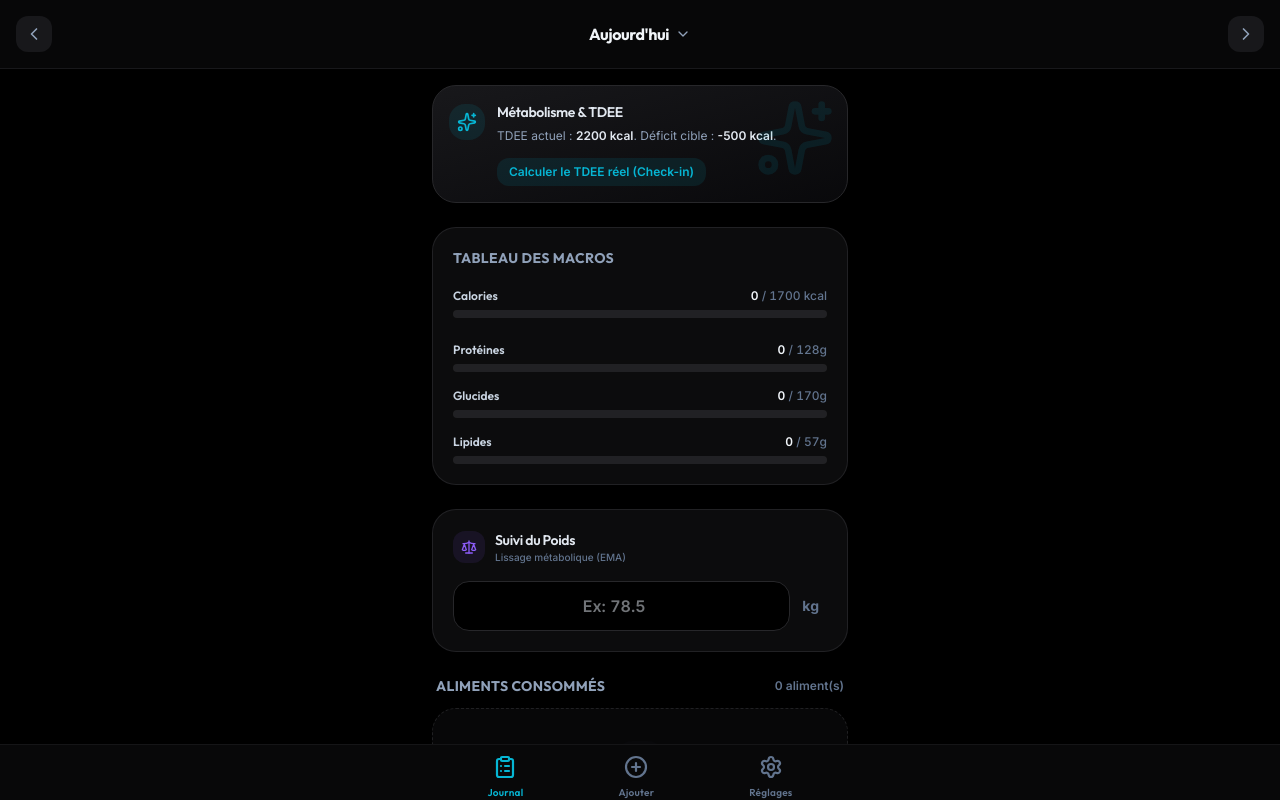
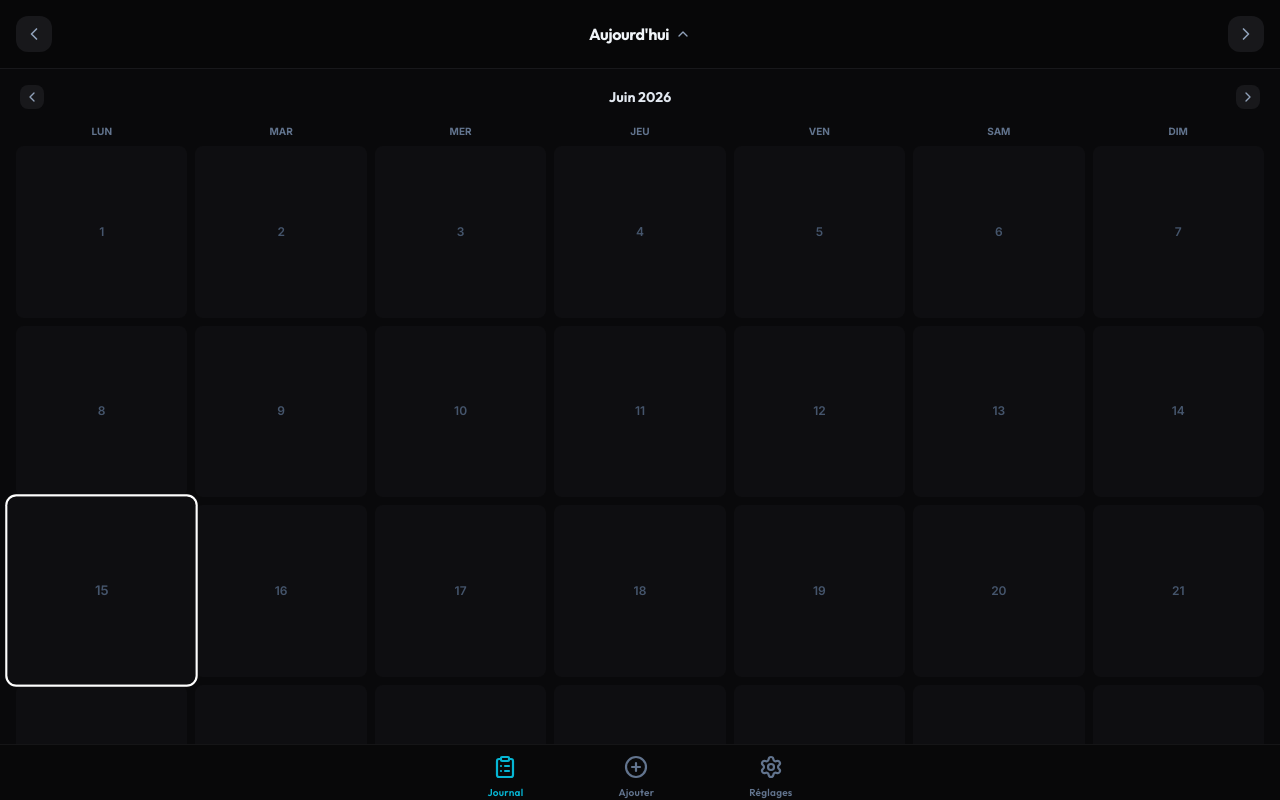
Before and after one commit to Sinternum/MacroTracker, a React (Vite) app: page / in a window 1280 px wide. Built offline with nearby package versions, Linux system fonts and the light colour scheme.

Commit message:
fix(ui): resolve iOS viewport framing issues, compiler errors and enrich recipe modals

```diff
--- a/src/App.tsx
+++ b/src/App.tsx
@@ -1,4 +1,4 @@
-import { useState, useEffect } from 'react';
+import { useEffect } from 'react';
 import { useLogbookStore } from './store/useLogbookStore';
 import { Journal } from './components/views/Journal';
 import { AddView } from './components/views/AddView';
@@ -11,7 +11,8 @@ import {
 
 function App() {
   const init = useLogbookStore((state) => state.init);
-  const [activeTab, setActiveTab] = useState<'journal' | 'add' | 'settings'>('journal');
+  const activeTab = useLogbookStore((state) => state.activeTab);
+  const setActiveTab = useLogbookStore((state) => state.setActiveTab);
 
   // Initialiser la base locale et le store au chargement de la PWA
   useEffect(() => {
--- a/src/components/views/AddView.tsx
+++ b/src/components/views/AddView.tsx
@@ -191,10 +191,10 @@ export const AddView: React.FC = () => {
   };
 
   return (
-    <div className="flex-1 flex flex-col min-h-0 bg-black overflow-y-auto pb-10 no-scrollbar relative">
+    <div className="flex-1 flex flex-col min-h-0 bg-black ios-scroll pb-10 no-scrollbar relative">
 
       {/* Segmented Control Header style iOS */}
-      <div className="bg-zinc-950/80 backdrop-blur-md sticky top-0 z-30 py-3.5 px-4 border-b border-zinc-900">
+      <div className="bg-zinc-950/80 backdrop-blur-md sticky top-0 z-30 pt-[calc(env(safe-area-inset-top)+0.875rem)] pb-3.5 px-4 border-b border-zinc-900">
         <div className="max-w-md mx-auto w-full bg-zinc-900 p-1 rounded-2xl flex justify-between items-center text-xs font-semibold">
           <button
             onClick={() => setSubTab('foods')}
@@ -433,9 +433,28 @@ export const AddView: React.FC = () => {
       {/* ==========================================
           MODALE : SAISIE DE LA PORTION CONSOMMÉE
          ========================================== */}
-      {selectedItem && (
+      {selectedItem && (() => {
+        // Obtenir les détails de la recette si c'en est une
+        let recipeNotes = '';
+        let recipeIngredientsList: Array<{ name: string; weight: number }> = [];
+
+        if (selectedItem.type === 'recipe') {
+          const recipe = recipes.find(r => r.id === selectedItem.id);
+          if (recipe) {
+            recipeNotes = recipe.notes || '';
+            recipeIngredientsList = recipe.ingredients.map(ing => {
+              const food = customFoods.find(f => f.id === ing.foodId);
+              return {
+                name: food ? food.name : 'Aliment inconnu',
+                weight: ing.rawWeight
+              };
+            });
+          }
+        }
+
+        return (
           <div className="fixed inset-0 z-50 bg-black/60 backdrop-blur-sm flex items-end justify-center">
-          <div className="bg-zinc-950 border-t border-zinc-800 w-full max-w-md rounded-t-3xl p-6 space-y-6 shadow-2xl animate-in slide-in-from-bottom duration-200">
+            <div className="bg-zinc-950 border-t border-zinc-800 w-full max-w-md rounded-t-3xl p-6 space-y-6 shadow-2xl max-h-[85vh] overflow-y-auto no-scrollbar animate-in slide-in-from-bottom duration-200">
 
               <div className="flex justify-between items-start">
                 <div>
@@ -451,6 +470,34 @@ export const AddView: React.FC = () => {
                   <X className="h-5 w-5" />
                 </button>
               </div>
+
+              {/* Si c'est une Recette : Afficher les notes & ingrédients */}
+              {selectedItem.type === 'recipe' && (
+                <div className="space-y-4">
+                  {/* Notes de préparation */}
+                  {recipeNotes && (
+                    <div className="bg-zinc-900/60 p-4 border border-zinc-800 rounded-2xl space-y-1">
+                      <h5 className="text-[10px] font-bold text-slate-500 uppercase tracking-wide">Instructions de préparation</h5>
+                      <p className="text-xs text-slate-300 leading-relaxed whitespace-pre-wrap">{recipeNotes}</p>
+                    </div>
+                  )}
+
+                  {/* Liste Ingrédients Crus */}
+                  {recipeIngredientsList.length > 0 && (
+                    <div className="space-y-1.5">
+                      <h5 className="text-[10px] font-bold text-slate-500 uppercase tracking-wide px-1">Composition (Poids Crus)</h5>
+                      <div className="bg-zinc-900/40 rounded-2xl p-3.5 border border-zinc-800/80 space-y-2 max-h-36 overflow-y-auto">
+                        {recipeIngredientsList.map((ing, i) => (
+                          <div key={i} className="flex justify-between items-center text-xs text-slate-400">
+                            <span className="truncate pr-2 font-medium">• {ing.name}</span>
+                            <span className="font-semibold tabular-nums shrink-0">{ing.weight}g</span>
+                          </div>
+                        ))}
+                      </div>
+                    </div>
+                  )}
+                </div>
+              )}
 
               <form onSubmit={handleAddEntrySubmit} className="space-y-4">
                 <div className="space-y-2">
@@ -481,7 +528,8 @@ export const AddView: React.FC = () => {
               </form>
             </div>
           </div>
-      )}
+        );
+      })()}
 
       {/* ==========================================
           MODALE : CRÉATION ALIMENT
--- a/src/components/views/Journal.tsx
+++ b/src/components/views/Journal.tsx
@@ -10,13 +10,10 @@ import {
   Utensils,
   Sparkles,
   AlertCircle,
-  Calendar as CalendarIcon,
   TrendingDown,
-  Info,
   ChevronDown,
   ChevronUp,
-  X,
-  Check
+  X
 } from 'lucide-react';
 import { db, type LogbookDay, type LogbookEntry } from '../../db';
 
@@ -68,7 +65,7 @@ export const Journal: React.FC = () => {
   const [checkinResult, setCheckinResult] = useState<{ success: boolean; message: string } | null>(null);
 
   // États du calendrier mensuel
-  const [calendarOpen, setCalendarOpen] = useState<boolean>(false);
+  const [calendarOpen, setCalendarOpen] = useState<boolean>(true);
   const [calendarYear, setCalendarYear] = useState<number>(new Date().getFullYear());
   const [calendarMonth, setCalendarMonth] = useState<number>(new Date().getMonth()); // 0-11
   const [monthLogDays, setMonthLogDays] = useState<LogbookDay[]>([]);
@@ -239,27 +236,20 @@ export const Journal: React.FC = () => {
     const dayTotals = calculateDayTotals(dayData, customFoods, recipes);
     const diff = Math.abs(dayTotals.calories - targetCals);
 
-    let baseStyle = '';
     if (diff <= 100) {
-      baseStyle = 'bg-emerald-500 text-black font-extrabold border-emerald-400';
+      return 'bg-emerald-500 text-black font-extrabold border-emerald-400';
     } else if (diff <= 250) {
-      baseStyle = 'bg-amber-500 text-black font-extrabold border-amber-400';
+      return 'bg-amber-500 text-black font-extrabold border-amber-400';
     } else {
-      baseStyle = 'bg-rose-500 text-white font-extrabold border-rose-400';
+      return 'bg-rose-500 text-white font-extrabold border-rose-400';
     }
-
-    if (formattedDate === selectedDate) {
-      baseStyle += ' ring-2 ring-white scale-110';
-    }
-
-    return baseStyle;
   };
 
   return (
-    <div className="flex-1 flex flex-col min-h-0 bg-black overflow-y-auto pb-8 no-scrollbar">
+    <div className="flex-1 flex flex-col min-h-0 bg-black ios-scroll pb-8 no-scrollbar">
 
       {/* Date Selector Header */}
-      <div className="flex justify-between items-center py-4 px-4 bg-zinc-950/80 backdrop-blur-md sticky top-0 z-30 border-b border-zinc-900">
+      <div className="flex justify-between items-center pt-[calc(env(safe-area-inset-top)+1rem)] pb-4 px-4 bg-zinc-950/80 backdrop-blur-md sticky top-0 z-30 border-b border-zinc-900">
         <button
           onClick={() => adjustDate(-1)}
           className="p-2 text-slate-400 hover:text-slate-100 bg-zinc-900 active:bg-zinc-800 rounded-xl transition"
@@ -326,7 +316,9 @@ export const Journal: React.FC = () => {
                 <button
                   key={`day-${day}`}
                   onClick={() => setSelectedDate(formattedDate)}
-                  className={`aspect-square w-full rounded-lg flex items-center justify-center text-xs font-semibold transition active:scale-90 ${getDateComplianceClass(day)}`}
+                  className={`aspect-square w-full rounded-lg flex items-center justify-center text-xs font-semibold transition active:scale-90 ${getDateComplianceClass(day)} ${
+                    isSelected ? 'ring-2 ring-white scale-110 z-10' : ''
+                  }`}
                 >
                   {day}
                 </button>
--- a/src/components/views/SettingsView.tsx
+++ b/src/components/views/SettingsView.tsx
@@ -9,9 +9,7 @@ import {
   Check,
   AlertCircle,
   TrendingDown,
-  Scale,
-  Calendar,
-  Sparkles
+  Scale
 } from 'lucide-react';
 
 export const SettingsView: React.FC = () => {
@@ -157,10 +155,10 @@ export const SettingsView: React.FC = () => {
   };
 
   return (
-    <div className="flex-1 flex flex-col min-h-0 bg-black overflow-y-auto pb-10 no-scrollbar">
+    <div className="flex-1 flex flex-col min-h-0 bg-black ios-scroll pb-10 no-scrollbar">
 
       {/* Header fixe */}
-      <div className="bg-zinc-950/80 backdrop-blur-md sticky top-0 z-30 py-4 px-4 border-b border-zinc-900 text-center">
+      <div className="bg-zinc-950/80 backdrop-blur-md sticky top-0 z-30 pt-[calc(env(safe-area-inset-top)+1rem)] pb-4 px-4 border-b border-zinc-900 text-center">
         <h2 className="text-lg font-display font-bold text-slate-100 select-none">
           Réglages Métaboliques
         </h2>
--- a/src/index.css
+++ b/src/index.css
@@ -17,14 +17,26 @@
     background-color: var(--color-ios-bg);
     color: #f1f5f9;
     font-family: var(--font-sans);
-    min-height: 100dvh;
-    overflow-x: hidden;
+    height: 100dvh;
+    width: 100vw;
+    overflow: hidden;
+    position: fixed;
+    top: 0;
+    left: 0;
     /* Comportement natif iOS strict */
     -webkit-tap-highlight-color: transparent;
     -webkit-touch-callout: none;
     -webkit-user-select: none;
     user-select: none;
     touch-action: manipulation;
+  }
+
+  #root {
+    height: 100%;
+    width: 100%;
+    overflow: hidden;
+    display: flex;
+    flex-direction: column;
   }
 
   h1, h2, h3, h4, h5, h6 {
--- a/src/store/useLogbookStore.ts
+++ b/src/store/useLogbookStore.ts
@@ -30,6 +30,8 @@ export interface LogbookState {
   recipes: Recipe[];
   isLoading: boolean;
   error: string | null;
+  activeTab: 'journal' | 'add' | 'settings';
+  setActiveTab: (tab: 'journal' | 'add' | 'settings') => void;
 
   // Actions d'initialisation et navigation date
   init: () => Promise<void>;
@@ -71,6 +73,8 @@ export const useLogbookStore = create<LogbookState>((set, get) => ({
   recipes: [],
   isLoading: false,
   error: null,
+  activeTab: 'journal',
+  setActiveTab: (tab) => set({ activeTab: tab }),
 
   init: async () => {
     set({ isLoading: true, error: null });
@@ -179,9 +183,11 @@ export const useLogbookStore = create<LogbookState>((set, get) => ({
       day.entries.push(newEntry);
       await db.logbook.put(day);
 
-      // Si c'est la date active, mettre à jour le state
+      // Si c'est la date active, mettre à jour le state et rediriger vers le journal
       if (date === get().selectedDate) {
-        set({ currentDay: day });
+        set({ currentDay: day, activeTab: 'journal' });
+      } else {
+        set({ activeTab: 'journal' });
       }
     } catch (err: any) {
       set({ error: err.message || "Erreur lors de l'ajout de l'aliment consommé." });
```
Lines whose indentation alone changed are shown as unchanged.
